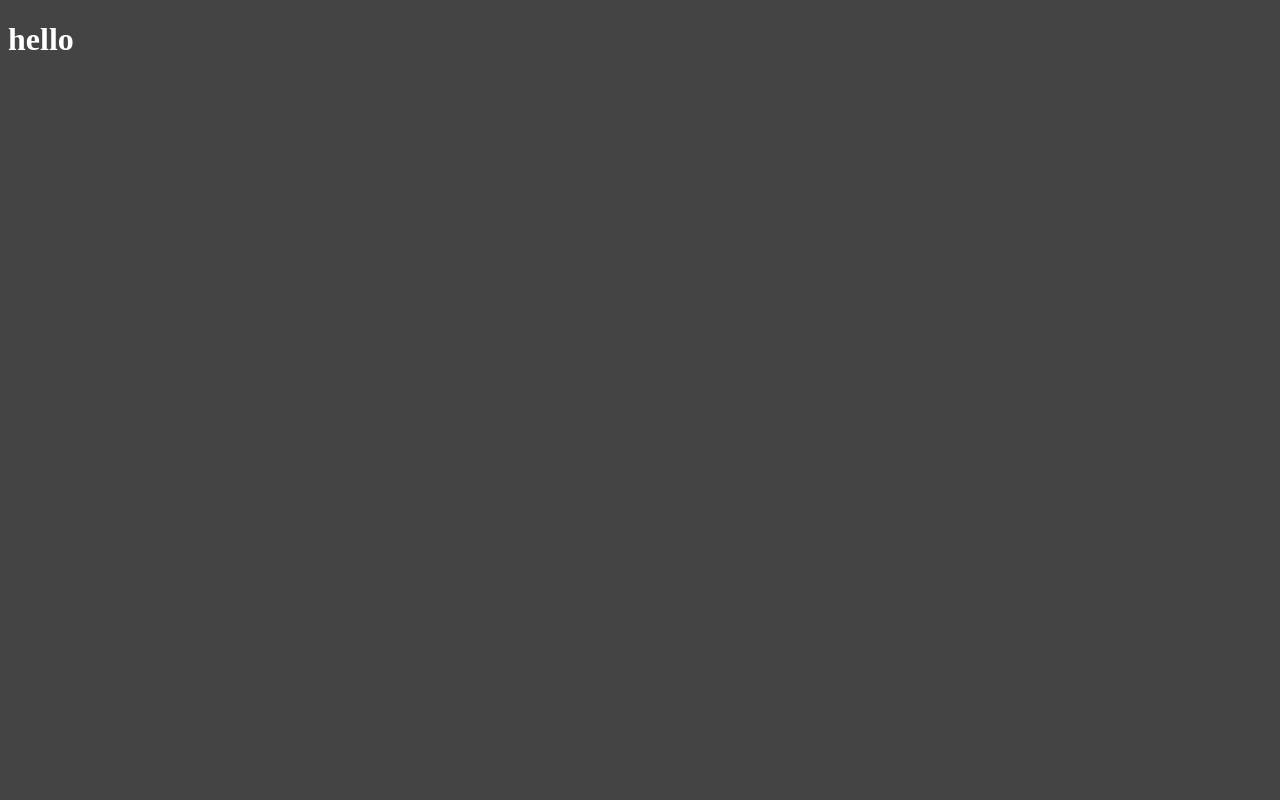
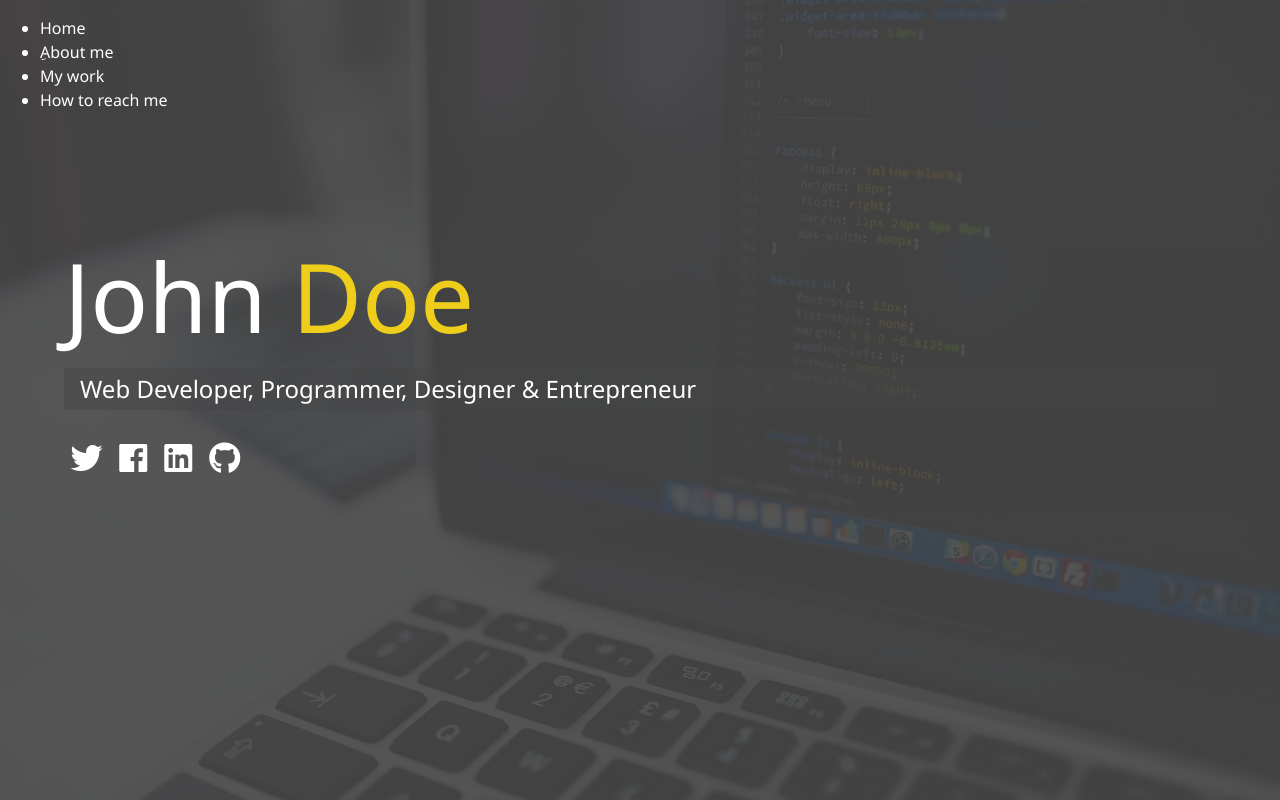
Before and after one commit to farisma/cssgrid, a website: page dist/index.html in a window 1280 px wide. Drawn offline with Linux system fonts and the light colour scheme.

Commit message:
images and config sass

```diff
--- /dev/null
+++ b/scss/config.scss
@@ -0,0 +1,32 @@
+$primary-color: #444;
+$secondary-color: #eece1a;
+$show-home-image: true;
+$home-image:url('../img/background.jpg');
+$background-opacity:0.9;
+
+* {box-sizing: border-box;}
+
+@mixin easeout {
+    transition: all 1s ease-out;
+}
+@mixin background {
+    @if $show-home-image {
+        &#bg-img {
+        background: $home-image;
+        background-attachment: fixed;
+        background-size:cover;
+        &:after {
+            content:'';
+            position: absolute;
+            top:0;
+            right:0;
+            width:100%;
+            height:100%;
+            z-index:-1;
+            background:rgba($primary-color,$background-opacity);
+
+        }
+        }
+
+    }
+}
--- a/scss/main.scss
+++ b/scss/main.scss
@@ -1,5 +1,58 @@
-$primary-color: #444;
+@import 'config';
+
 body {
     background: $primary-color;
     color:#fff;
+    height:100%;
+    margin:0;
+    font-family:'Segoe UI', Tahoma;
+    line-height:1.5;
+    @include background();
 }
+
+h1,h2,h3 {
+    margin:0;
+    font-weight:400;
+    &.lg-heading {
+        font-size:6rem; /*6 times actual font size. default font size is 16px*/
+    }
+    &.sm-heading {
+        margin-bottom:2rem;
+        padding: 0.2rem 1rem;
+        background: rgba(lighten($primary-color,1),.5)
+    }
+}
+
+a {
+    color:#fff;
+    text-decoration:none;
+}
+header {
+    position:fixed;
+    z-index:2;
+    width:100%;
+}
+.secondary-text{
+    color:$secondary-color;
+}
+main {
+    padding: 4rem;
+    height:100%;
+    .icons{
+        margin-top:1rem;
+
+    a {
+        padding:0.4rem;
+        &:hover{
+            color:$secondary-color;
+           @include easeout();
+        }
+    }
+}
+&#home {
+    overflow:hidden;
+    h1{
+        margin-top:20vh;
+    }
+}
+}
```
Also changed, not shown: dist/css/main.css, dist/img/background.jpg (added), dist/img/portrait.jpg (added), dist/img/portrait_small.jpg (added), dist/img/projects/project1.jpg (added), dist/img/projects/project2.jpg (added), dist/img/projects/project3.jpg (added), dist/img/projects/project4.jpg (added), dist/img/projects/project5.jpg (added), dist/index.html, dist/js/main.js (added).
